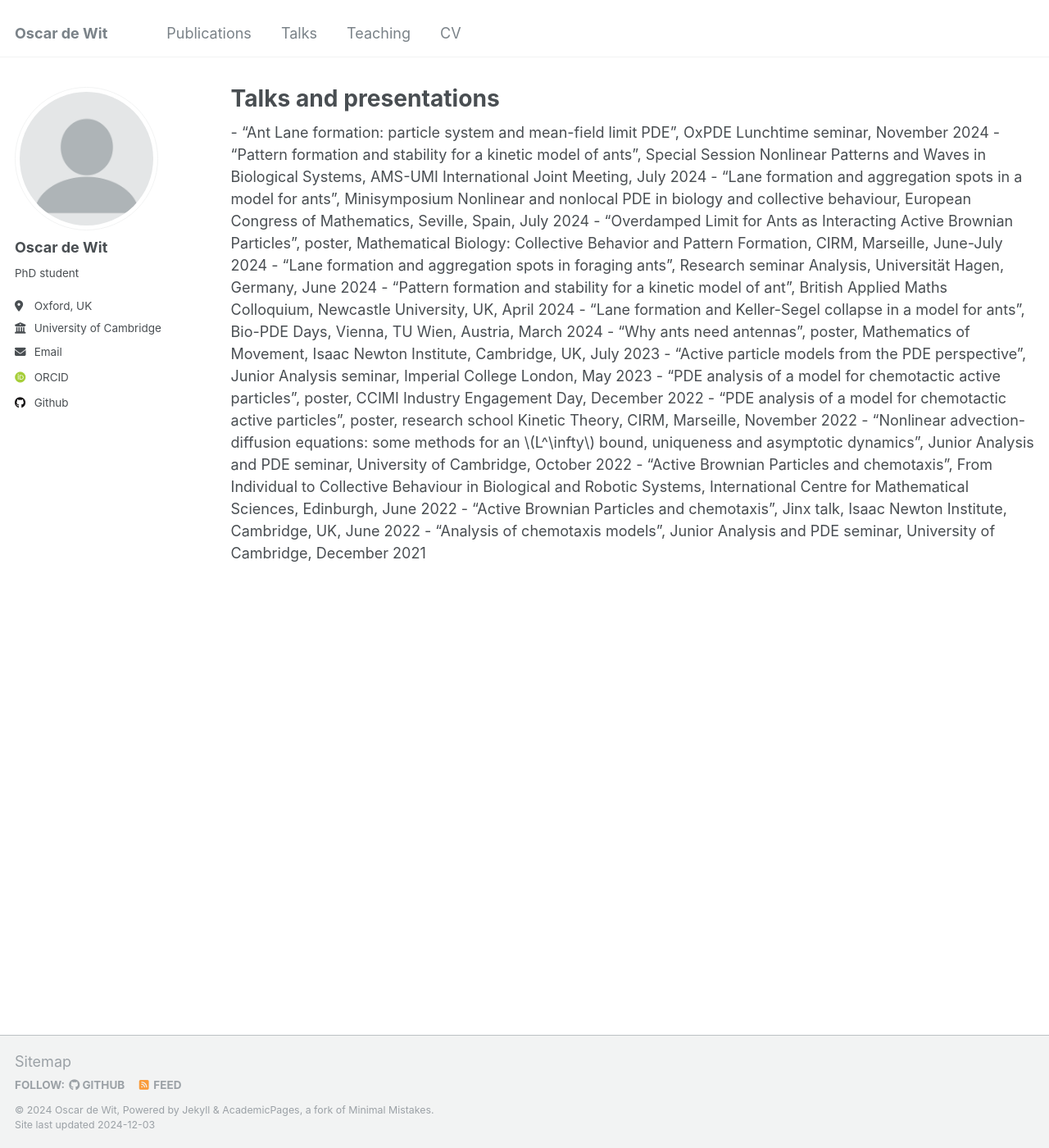
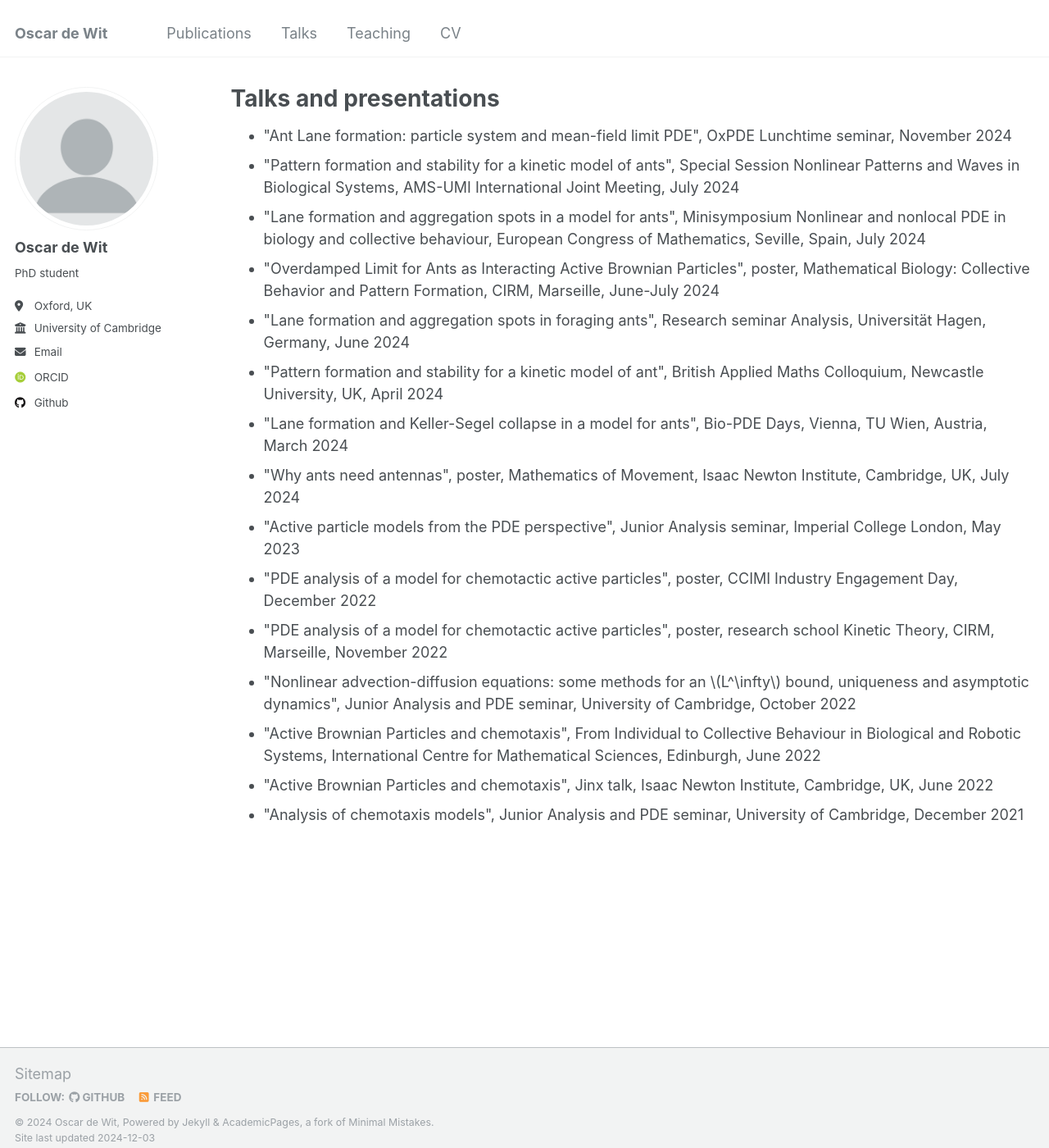
Before and after one commit to odewit8/odewit8.github.io, a Jekyll site: the page built from _pages/talks.html, in a window 1280 px wide and 1400 px high. Shown: the whole window at 82% size. Built offline with Jekyll 4.4.1, drawn with Linux system fonts in a browser that asks for light colours; some web fonts are replaced.

Commit message:
talks teach

```diff
--- a/_pages/talks.html
+++ b/_pages/talks.html
@@ -5,21 +5,23 @@ permalink: /talks/
 author_profile: true
 ---
 
--	“Ant Lane formation: particle system and mean-field limit PDE”, OxPDE Lunchtime seminar, November 2024
--	“Pattern formation and stability for a kinetic model of ants”, Special Session Nonlinear Patterns and Waves in Biological Systems, AMS-UMI International Joint Meeting, July 2024
--	“Lane formation and aggregation spots in a model for ants”, Minisymposium Nonlinear and nonlocal PDE in biology and collective behaviour, European Congress of Mathematics, Seville, Spain, July 2024
--	“Overdamped Limit for Ants as Interacting Active Brownian Particles”, poster, Mathematical Biology: Collective Behavior and Pattern Formation, CIRM, Marseille, June-July 2024
-- “Lane formation and aggregation spots in foraging ants”, Research seminar Analysis, Universität Hagen, Germany, June 2024
--	“Pattern formation and stability for a kinetic model of ant”, British Applied Maths Colloquium, Newcastle University, UK, April 2024
--	“Lane formation and Keller-Segel collapse in a model for ants”, Bio-PDE Days, Vienna, TU Wien, Austria, March 2024
--	“Why ants need antennas”, poster, Mathematics of Movement, Isaac Newton Institute, Cambridge, UK, July 2023
--	“Active particle models from the PDE perspective”, Junior Analysis seminar, Imperial College London, May 2023
--	“PDE analysis of a model for chemotactic active particles”, poster, CCIMI Industry Engagement Day, December 2022
--	“PDE analysis of a model for chemotactic active particles”, poster, research school Kinetic Theory, CIRM, Marseille, November 2022
--	“Nonlinear advection-diffusion equations: some methods for an \\(L^\infty\\) bound, uniqueness and asymptotic dynamics”, Junior Analysis and PDE seminar, University of Cambridge, October 2022
-- “Active Brownian Particles and chemotaxis”, From Individual to Collective Behaviour in Biological and Robotic Systems, International Centre for Mathematical Sciences, Edinburgh, June 2022
-- “Active Brownian Particles and chemotaxis”, Jinx talk, Isaac Newton Institute, Cambridge, UK, June 2022
-- “Analysis of chemotaxis models”, Junior Analysis and PDE seminar, University of Cambridge, December 2021
+<ul>
+  <li>"Ant Lane formation: particle system and mean-field limit PDE", OxPDE Lunchtime seminar, November 2024</li>
+  <li>"Pattern formation and stability for a kinetic model of ants", Special Session Nonlinear Patterns and Waves in Biological Systems, AMS-UMI International Joint Meeting, July 2024</li>
+  <li>"Lane formation and aggregation spots in a model for ants", Minisymposium Nonlinear and nonlocal PDE in biology and collective behaviour, European Congress of Mathematics, Seville, Spain, July 2024</li>
+  <li>"Overdamped Limit for Ants as Interacting Active Brownian Particles", poster, Mathematical Biology: Collective Behavior and Pattern Formation, CIRM, Marseille, June-July 2024</li>
+  <li>"Lane formation and aggregation spots in foraging ants", Research seminar Analysis, Universität Hagen, Germany, June 2024</li>
+  <li>"Pattern formation and stability for a kinetic model of ant", British Applied Maths Colloquium, Newcastle University, UK, April 2024</li>
+  <li>"Lane formation and Keller-Segel collapse in a model for ants", Bio-PDE Days, Vienna, TU Wien, Austria, March 2024</li>
+  <li>"Why ants need antennas", poster, Mathematics of Movement, Isaac Newton Institute, Cambridge, UK, July 2024</li>
+  <li>"Active particle models from the PDE perspective", Junior Analysis seminar, Imperial College London, May 2023</li>
+  <li>"PDE analysis of a model for chemotactic active particles", poster, CCIMI Industry Engagement Day, December 2022</li>
+  <li>"PDE analysis of a model for chemotactic active particles", poster, research school Kinetic Theory, CIRM, Marseille, November 2022</li>
+  <li>"Nonlinear advection-diffusion equations: some methods for an \\(L^\infty\\) bound, uniqueness and asymptotic dynamics", Junior Analysis and PDE seminar, University of Cambridge, October 2022</li>
+  <li>"Active Brownian Particles and chemotaxis", From Individual to Collective Behaviour in Biological and Robotic Systems, International Centre for Mathematical Sciences, Edinburgh, June 2022</li>
+  <li>"Active Brownian Particles and chemotaxis", Jinx talk, Isaac Newton Institute, Cambridge, UK, June 2022</li>
+  <li>"Analysis of chemotaxis models", Junior Analysis and PDE seminar, University of Cambridge, December 2021</li>
+</ul>
 
 <!-- {% if site.talkmap_link == true %}
 
```
Also changed, not shown: _pages/teaching.html (+11 -9 lines).
